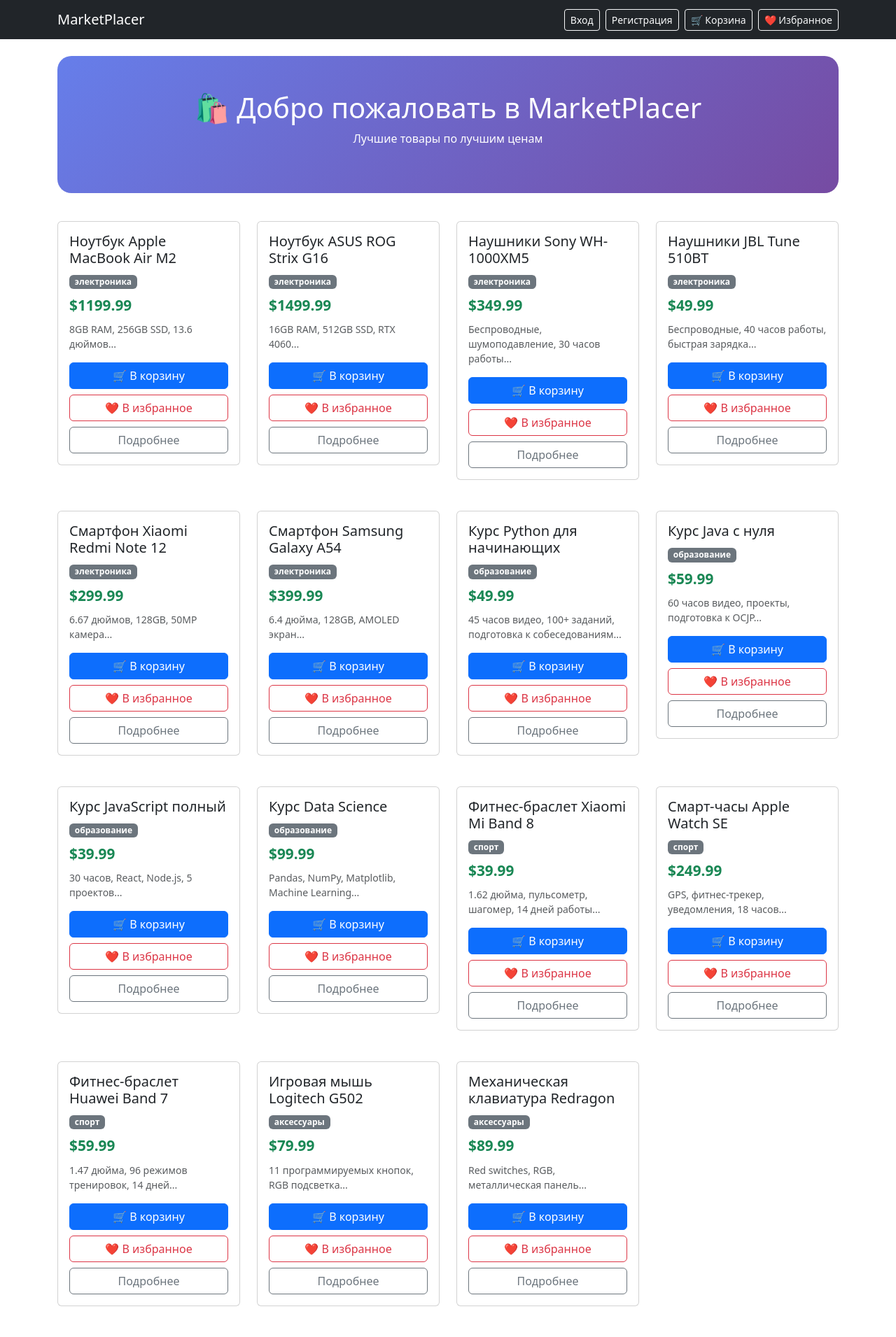
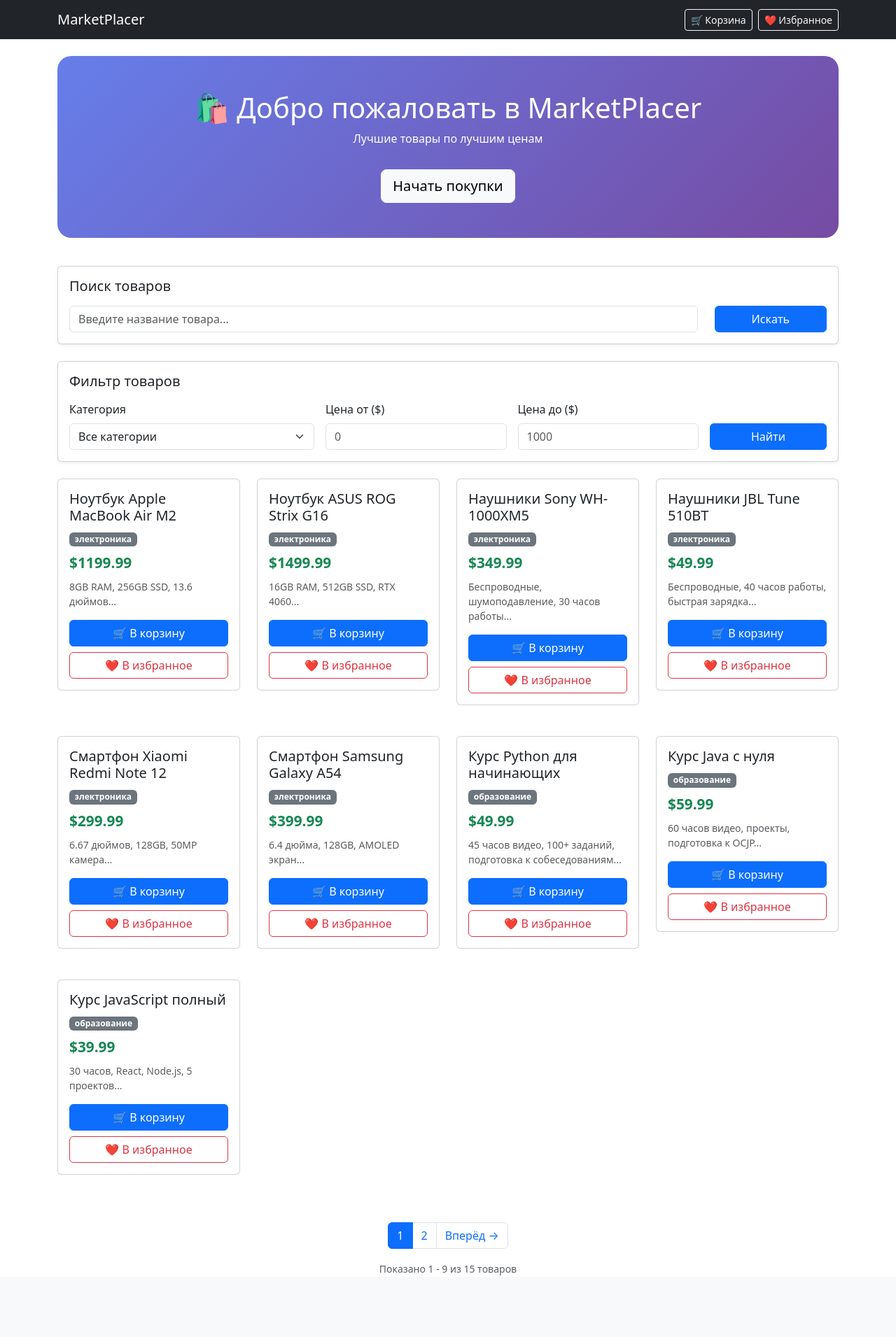
Before and after one commit to abogdanov09-creator/marketplace, a FastAPI app: page / in a window 1280 px wide. Shown: the whole page at 70% size. After the commit the page ends 1823 px from the top, so only its background shows below. Run offline with FastAPI, Linux system fonts and the light colour scheme; data comes from the database, SQL or seed files in the repository.

Commit message:
feat(pagination): добавлена пагинация товаров (9 на страницу) с сохранением фильтров

```diff
--- a/app.py
+++ b/app.py
@@ -10,18 +10,83 @@ templates = Jinja2Templates(directory="templates")
 
 
 @app.get("/", response_class=HTMLResponse)
-async def index(request: Request):
+async def index(request: Request, page: int = 1, category: str = "", price_min: float = None, price_max: float = None):
+    per_page = 9  # 9 товаров на страницу
+
     conn = get_db()
     cursor = conn.cursor()
-    cursor.execute("SELECT * FROM products")
+
+    # Базовый запрос с фильтрами
+    query = "SELECT * FROM products WHERE 1=1"
+    count_query = "SELECT COUNT(*) as total FROM products WHERE 1=1"
+    params = []
+
+    if category:
+        query += " AND category = ?"
+        count_query += " AND category = ?"
+        params.append(category)
+    if price_min:
+        query += " AND price >= ?"
+        count_query += " AND price >= ?"
+        params.append(price_min)
+    if price_max:
+        query += " AND price <= ?"
+        count_query += " AND price <= ?"
+        params.append(price_max)
+
+    # Получаем общее количество товаров
+    cursor.execute(count_query, params)
+    total = cursor.fetchone()['total']
+
+    # Пагинация
+    offset = (page - 1) * per_page
+    query += " LIMIT ? OFFSET ?"
+    params.extend([per_page, offset])
+
+    cursor.execute(query, params)
     products = cursor.fetchall()
+
+    # Категории для фильтра
     cursor.execute("SELECT DISTINCT category FROM products")
     categories = cursor.fetchall()
     conn.close()
+
+    total_pages = (total + per_page - 1) // per_page
+
     return templates.TemplateResponse("index.html", {
         "request": request,
         "products": products,
-        "categories": categories
+        "categories": categories,
+        "page": page,
+        "total_pages": total_pages,
+        "total": total,
+        "per_page": per_page,
+        "selected_category": category,
+        "price_min": price_min,
+        "price_max": price_max
+    })
+
+
+@app.get("/search", response_class=HTMLResponse)
+async def search_page(request: Request, q: str = ""):
+    conn = get_db()
+    cursor = conn.cursor()
+
+    if q:
+        cursor.execute("""
+            SELECT * FROM products
+            WHERE name LIKE ? OR description LIKE ?
+        """, (f'%{q}%', f'%{q}%'))
+        products = cursor.fetchall()
+    else:
+        products = []
+
+    conn.close()
+
+    return templates.TemplateResponse("search.html", {
+        "request": request,
+        "products": products,
+        "search_query": q
     })
 
 
--- a/main.py
+++ b/main.py
@@ -5,14 +5,13 @@ import time
 
 
 def open_browser():
-    time.sleep(1)
+    time.sleep(1.5)
     webbrowser.open("http://localhost:8002")
 
 
 if __name__ == "__main__":
     import uvicorn
 
-    # Открываем браузер в отдельном потоке
     threading.Thread(target=open_browser, daemon=True).start()
 
     print("""
@@ -22,8 +21,8 @@ if __name__ == "__main__":
     ║  🌐 Веб-интерфейс:  http://localhost:8002                    ║
     ║  🛒 Корзина:        http://localhost:8002/cart               ║
     ║  ❤️ Избранное:      http://localhost:8002/wishlist           ║
-    ║  👤 Профиль:        http://localhost:8002/profile            ║
     ║  👑 Админ-панель:   http://localhost:8002/admin              ║
+    ║  🔍 Поиск:          http://localhost:8002/search             ║
     ║  📡 API:            http://localhost:8002/api/products       ║
     ║  📚 Документация:   http://localhost:8002/docs               ║
     ╚══════════════════════════════════════════════════════════════╝
--- a/templates/index.html
+++ b/templates/index.html
@@ -5,7 +5,7 @@
     <title>MarketPlacer</title>
     <link href="https://cdn.jsdelivr.net/npm/bootstrap@5.3.0/dist/css/bootstrap.min.css" rel="stylesheet">
     <style>
-        .product-card { transition: 0.3s; margin-bottom: 20px; }
+        .product-card { transition: 0.3s; margin-bottom: 20px; cursor: pointer; }
         .product-card:hover { transform: translateY(-5px); box-shadow: 0 10px 20px rgba(0,0,0,0.1); }
         .price { font-size: 1.3rem; font-weight: bold; color: #198754; }
         .hero { background: linear-gradient(135deg, #667eea 0%, #764ba2 100%); border-radius: 20px; padding: 50px; margin-bottom: 40px; color: white; }
@@ -17,77 +17,154 @@
     <div class="container">
         <a class="navbar-brand" href="/">MarketPlacer</a>
         <div class="ms-auto d-flex align-items-center">
-            {% set username = request.cookies.get('username') %}
-            {% if username %}
-                <span class="text-white me-2">Привет, {{ username }}!</span>
-                <a href="/profile" class="btn btn-outline-light btn-sm me-2">Профиль</a>
-                <button onclick="logout()" class="btn btn-outline-light btn-sm me-2">Выйти</button>
-            {% else %}
-                <a href="/login" class="btn btn-outline-light btn-sm me-2">Вход</a>
-                <a href="/register" class="btn btn-outline-light btn-sm me-2">Регистрация</a>
-            {% endif %}
             <a href="/cart" class="btn btn-outline-light btn-sm me-2">🛒 Корзина</a>
             <a href="/wishlist" class="btn btn-outline-light btn-sm">❤️ Избранное</a>
         </div>
     </div>
 </nav>
 
-<script>
-function logout() {
-    fetch('/api/auth/logout', { method: 'POST' })
-        .then(() => window.location.href = '/');
-}
-</script>
-
 <div class="container mt-4">
     <div class="hero text-center">
         <h1>🛍️ Добро пожаловать в MarketPlacer</h1>
         <p>Лучшие товары по лучшим ценам</p>
+        <button class="btn btn-light btn-lg mt-3" onclick="scrollToProducts()">
+            <i class="fas fa-arrow-down"></i> Начать покупки
+        </button>
     </div>
 
-    <div class="row">
+    <!-- Поиск -->
+    <div class="card shadow-sm mb-4">
+        <div class="card-body">
+            <h5 class="card-title mb-3">
+                <i class="fas fa-search"></i> Поиск товаров
+            </h5>
+            <form method="GET" action="/search">
+                <div class="row">
+                    <div class="col-md-10">
+                        <input type="text" name="q" class="form-control" placeholder="Введите название товара...">
+                    </div>
+                    <div class="col-md-2">
+                        <button type="submit" class="btn btn-primary w-100">
+                            <i class="fas fa-search"></i> Искать
+                        </button>
+                    </div>
+                </div>
+            </form>
+        </div>
+    </div>
+
+    <!-- Фильтры -->
+    <div class="card shadow-sm mb-4">
+        <div class="card-body">
+            <h5 class="card-title mb-3">
+                <i class="fas fa-filter"></i> Фильтр товаров
+            </h5>
+            <form method="GET" action="/">
+                <div class="row g-3">
+                    <div class="col-md-4">
+                        <label class="form-label">Категория</label>
+                        <select name="category" class="form-select">
+                            <option value="">Все категории</option>
+                            {% for cat in categories %}
+                                <option value="{{ cat.category }}" {% if selected_category == cat.category %}selected{% endif %}>
+                                    {{ cat.category }}
+                                </option>
+                            {% endfor %}
+                        </select>
+                    </div>
+                    <div class="col-md-3">
+                        <label class="form-label">Цена от ($)</label>
+                        <input type="number" name="price_min" class="form-control" value="{{ price_min or '' }}" placeholder="0" step="0.01">
+                    </div>
+                    <div class="col-md-3">
+                        <label class="form-label">Цена до ($)</label>
+                        <input type="number" name="price_max" class="form-control" value="{{ price_max or '' }}" placeholder="1000" step="0.01">
+                    </div>
+                    <div class="col-md-2 d-flex align-items-end">
+                        <button type="submit" class="btn btn-primary w-100">
+                            <i class="fas fa-search"></i> Найти
+                        </button>
+                    </div>
+                </div>
+            </form>
+        </div>
+    </div>
+
+    <!-- Товары -->
+    <div class="row" id="productsContainer">
         {% for product in products %}
         <div class="col-md-4 col-lg-3 mb-4">
-            <div class="card product-card">
+            <div class="card product-card" onclick="window.location.href='/product/{{ product.id }}'">
                 <div class="card-body">
                     <h5>{{ product.name }}</h5>
                     <span class="badge bg-secondary">{{ product.category }}</span>
                     <div class="price mt-2">${{ product.price }}</div>
                     <p class="mt-2 text-muted small">{{ product.description[:80] }}...</p>
-
                     <div class="d-grid gap-2 mt-2">
-                        <button class="btn btn-primary" onclick="addToCart({{ product.id }})">
+                        <a href="/cart/add/{{ product.id }}" class="btn btn-primary" onclick="event.stopPropagation()">
                             🛒 В корзину
-                        </button>
-                        <button class="btn btn-outline-danger" onclick="addToWishlist({{ product.id }}, this)">
+                        </a>
+                        <a href="/wishlist/add/{{ product.id }}" class="btn btn-outline-danger" onclick="event.stopPropagation()">
                             ❤️ В избранное
-                        </button>
-                        <a href="/product/{{ product.id }}" class="btn btn-outline-secondary">Подробнее</a>
+                        </a>
                     </div>
                 </div>
             </div>
         </div>
         {% endfor %}
     </div>
+
+    <!-- Пагинация -->
+    {% if total_pages > 1 %}
+    <div class="pagination-container mt-4">
+        <nav aria-label="Пагинация">
+            <ul class="pagination justify-content-center">
+                {% if page > 1 %}
+                <li class="page-item">
+                    <a class="page-link" href="?page={{ page-1 }}{% if selected_category %}&category={{ selected_category }}{% endif %}{% if price_min %}&price_min={{ price_min }}{% endif %}{% if price_max %}&price_max={{ price_max }}{% endif %}">
+                        ← Назад
+                    </a>
+                </li>
+                {% endif %}
+
+                {% set start_page = [page - 2, 1]|max %}
+                {% set end_page = [start_page + 4, total_pages]|min %}
+                {% if end_page - start_page < 4 %}
+                    {% set start_page = [end_page - 4, 1]|max %}
+                {% endif %}
+
+                {% for p in range(start_page, end_page + 1) %}
+                    {% if p == page %}
+                        <li class="page-item active"><span class="page-link">{{ p }}</span></li>
+                    {% else %}
+                        <li class="page-item">
+                            <a class="page-link" href="?page={{ p }}{% if selected_category %}&category={{ selected_category }}{% endif %}{% if price_min %}&price_min={{ price_min }}{% endif %}{% if price_max %}&price_max={{ price_max }}{% endif %}">{{ p }}</a>
+                        </li>
+                    {% endif %}
+                {% endfor %}
+
+                {% if page < total_pages %}
+                <li class="page-item">
+                    <a class="page-link" href="?page={{ page+1 }}{% if selected_category %}&category={{ selected_category }}{% endif %}{% if price_min %}&price_min={{ price_min }}{% endif %}{% if price_max %}&price_max={{ price_max }}{% endif %}">
+                        Вперёд →
+                    </a>
+                </li>
+                {% endif %}
+            </ul>
+        </nav>
+        <div class="text-center text-muted">
+            <small>Показано {{ ((page-1)*per_page) + 1 }} - {{ [page*per_page, total]|min }} из {{ total }} товаров</small>
+        </div>
+    </div>
+    {% endif %}
 </div>
 
 <script>
-function addToCart(productId) {
-    fetch(`/api/cart/add/${productId}`, { method: 'POST' })
-        .then(() => {
-            alert('✅ Товар добавлен в корзину!');
-        });
-}
-
-function addToWishlist(productId, btn) {
-    fetch(`/api/wishlist/add/${productId}`, { method: 'POST' })
-        .then(() => {
-            btn.innerHTML = '✅ В избранном';
-            btn.disabled = true;
-            alert('❤️ Товар добавлен в избранное!');
-        });
+function scrollToProducts() {
+    document.querySelector('.card.shadow-sm').scrollIntoView({ behavior: 'smooth' });
 }
 </script>
 
+<script src="https://cdn.jsdelivr.net/npm/bootstrap@5.3.0/dist/js/bootstrap.bundle.min.js"></script>
 </body>
 </html>
```
Also changed, not shown: api.py (+23 -0 lines).
